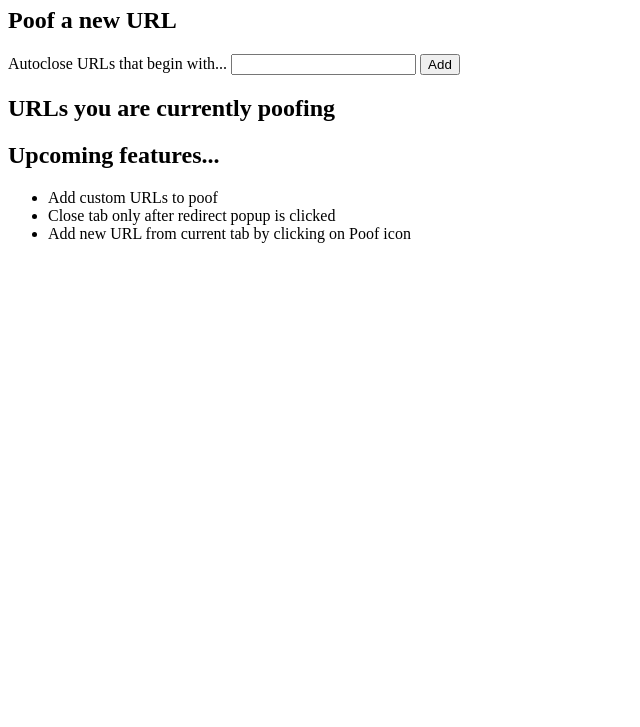
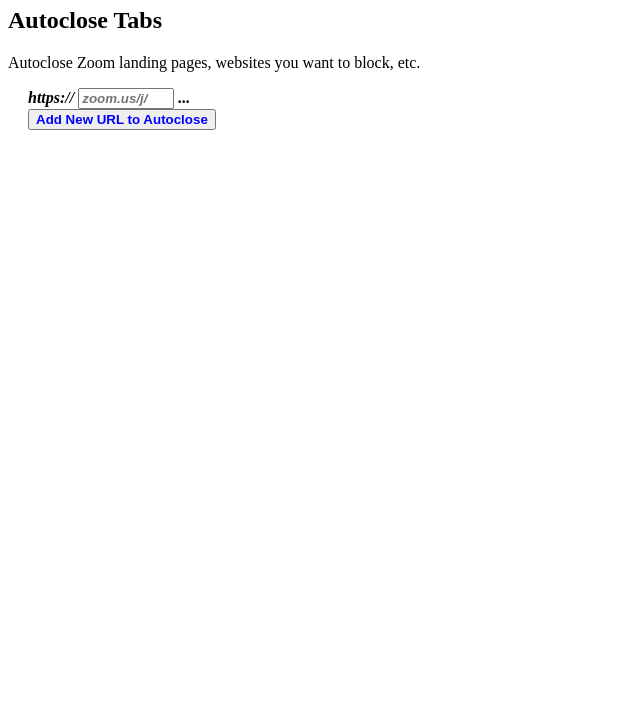
Before and after one commit to ainzacruz/xTabby, a browser extension: page options.html in a window 1280 px wide. Shown: the part 73-800 px from the top of the page, without its empty margins (0-640 px from the left). Drawn offline with Linux system fonts and the light colour scheme.

Commit message:
finish options page MVP

```diff
--- a/options.html
+++ b/options.html
@@ -1,35 +1,48 @@
 <!DOCTYPE html>
 <html>
 <head>
-  <title>Poof Options</title>
+  <title>xTabby Options</title>
   <script defer src="options.js"></script>
+  <style>
+    .settings-div {
+      margin-left: 20px;
+    }
+    #add-btn{
+      color: blue;
+      font-weight: bold;
+    }
+    #add-input-container, #add-input {
+      font-style: italic;
+      font-weight: bold;
+    }
+    #url-prefixes {
+      padding: 0px;
+    }
+    .remove-btn {
+      color: red;
+    }
+    .url-prefix {
+      list-style-type: none;
+      font-style: italic;
+    }
+  </style>
 </head>
 <body>
 
-  <h1>Poof Options</h1>
+  <h1>xTabby Options</h1>
 
-  <h2>Poof a new URL</h2>
-  <form>
-    <label for='url'>Autoclose URLs that begin with...</label>
-    <input type ='text' name='url' id='url'/>
-    <input type = 'submit' value='Add' id='add-btn'/>
-  </form>
-
-  <!-- TODO: add remove button to each li -->
-  <h2>URLs you are currently poofing</h2>
-  <ul id="url-prefixes">
-    <!-- <li>zoom.us/j/</li>
-    <li>zoom.us/s/</li>
-    <li>zoom.us/postattendee</li>
-    <li>zoom.us/wc/leave</li>
-    <li>prod.liveshare.vsengsaas.visualstudio.com/join</li> -->
-  </ul>
-
-  <h2>Upcoming features...</h2>
-  <ul>
-    <li>Add custom URLs to poof</li>
-    <li>Close tab only after redirect popup is clicked</li>
-    <li>Add new URL from current tab by clicking on Poof icon</li>
-  </ul>
+  <h2>Autoclose Tabs</h2>
+  <p>Autoclose Zoom landing pages, websites you want to block, etc.</p>
+  <div class="settings-div">
+    <form id="add-form">
+      <div id="add-input-container">
+        <span>https://</span>
+        <input type='text' name='url' id='add-input' placeholder='zoom.us/j/'/>
+        <span>...</span>
+      </div>
+      <input type='submit' value='Add New URL to Autoclose' id='add-btn'/>
+    </form>
+    <ul id="url-prefixes"></ul>
+  </div>
 </body>
 </html>
--- a/options.js
+++ b/options.js
@@ -1,6 +1,10 @@
 let urlPrefixesGlobal;
 document.getElementById('add-btn').addEventListener('click', addUrlPrefix);
 displayUrlPrefixes();
+
+const addInput = document.querySelector('#add-input')
+addInput.style.width = `${(addInput.placeholder.length + 1) * 8}px`
+addInput.addEventListener('keypress', () => {addInput.style.width = `${(addInput.value.length + 1) * 8}px`});
 
 /**
  * Adds new urlPrefix to chrome storage and refreshes the displayed list.
@@ -10,14 +14,14 @@ displayUrlPrefixes();
 function addUrlPrefix(event) {
   event.preventDefault()
 
-  const url = document.getElementById('url').value;
-  if (url) {
+  const urlPrefix = document.getElementById('add-input').value;
+  if (urlPrefix) {
     // TODO: if it already exists in urlPrefixes, show error
-    urlPrefixesGlobal[url] = true;
+    urlPrefixesGlobal[urlPrefix] = true;
     chrome.storage.sync.set({ urlPrefixes: urlPrefixesGlobal});
   }
 
-  document.getElementById('url').value = '';
+  document.getElementById('add-input').value = '';
 
   displayUrlPrefixes();
 }
@@ -37,6 +41,7 @@ function displayUrlPrefixes() {
 
       const li = document.createElement('li');
       const removeButton = document.createElement('button');
+      removeButton.setAttribute('class', 'remove-btn');
       removeButton.innerHTML = 'x';
       removeButton.addEventListener('click', () => {deleteUrlPrefix(urlPrefix)});
 
```
